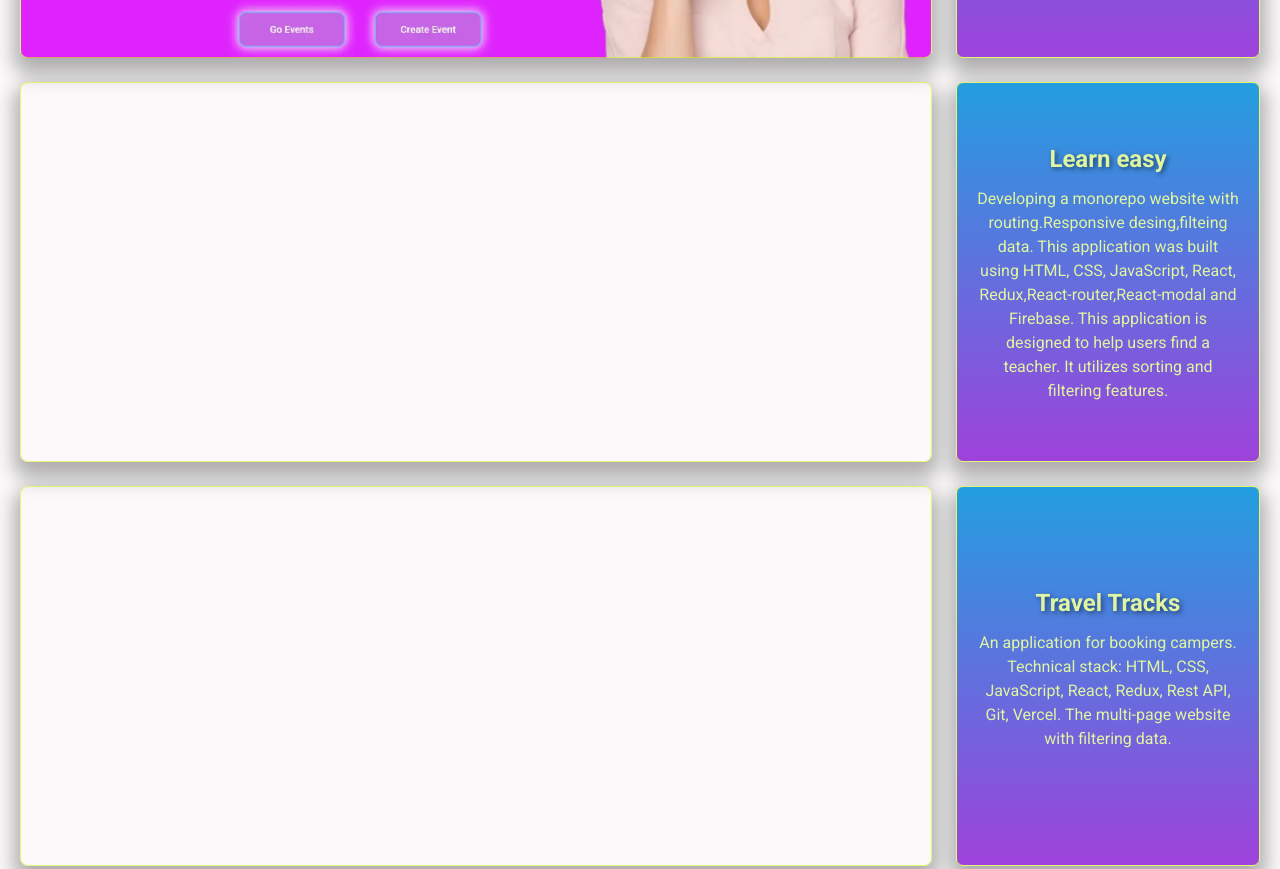
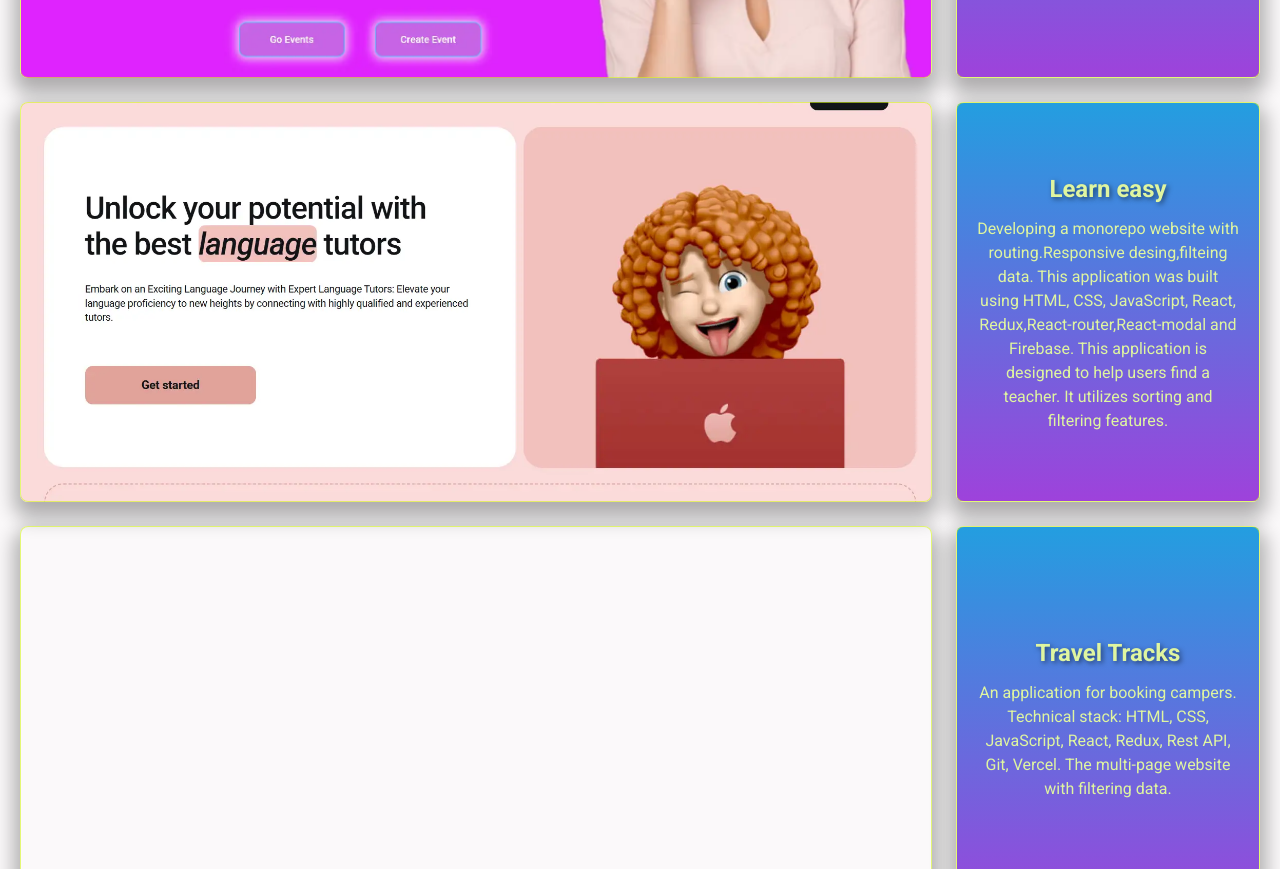
Before and after one commit to Olena457/simple-portfolio, a website built with Vite: page src/index.html in a window 1280 px wide. Shown: the part 2600-3469 px from the top of the page. Built offline with nearby package versions, Linux system fonts and the light colour scheme; files whose address does not match are found by name.

Commit message:
corected style photo

```diff
--- a/src/css/common.css
+++ b/src/css/common.css
@@ -678,8 +678,9 @@
   width: 100%;
   background: var(--card-bg);
   border: var(--border-color);
+  height: 100%;
   background-size: cover;
-  background-position: center;
+  background-position: right;
   background-repeat: no-repeat;
   box-shadow: 0 10px 20px 6px var(--gray-shadow);
   transition: transform 0.3s ease, box-shadow 0.3s ease;
@@ -689,33 +690,42 @@
 }
 
 .project-card.project-image {
-  min-height: 220px;
+  min-height: 240px;
   border-radius: 8px;
   box-shadow: 0 10px 20px 6px var(--gray-shadow);
 }
-/*  image support__________________ */
-.project-image-event-1 {
+/*  image supports_______________________________________ */
+.project-image-event {
   background-image: url('../img/event-1.jpg');
+}
+.project-image-lingo {
+  background-image: url('../img/lingo-1.jpg');
 }
 @supports (background-image: url('../img/event.webp')) {
   .project-image-event {
     background-image: url('../img/event.webp');
   }
+  .project-image-lingo {
+    background-image: url('../img/lingo.webp');
+  }
 }
 @media (min-width: 768px) {
   .project-card.project-image {
-    height: 350px;
+    background-position: right;
+    height: 380px;
   }
 }
 
 @media (min-width: 1200px) {
   .project-card.project-image {
-    height: 380px;
+    background-position: center;
+    height: 400px;
   }
 }
 
 @media (min-width: 1440px) and (max-width: 1600px) {
   .project-card.project-image {
+    background-position: center;
     height: 520px;
   }
 }
--- a/src/index.html
+++ b/src/index.html
@@ -212,11 +212,7 @@
           </div>
 
           <!-- s -->
-          <div
-            class="project-card project-image"
-            style="background-image: url('./img/gallery/lingo-1.png')"
-          ></div>
-
+         <div class="project-card project-image project-image-lingo"></div>
           <!-- s -->
           <div class="project-card project-details">
             <h3 class="project-name">Learn easy</h3>
```
